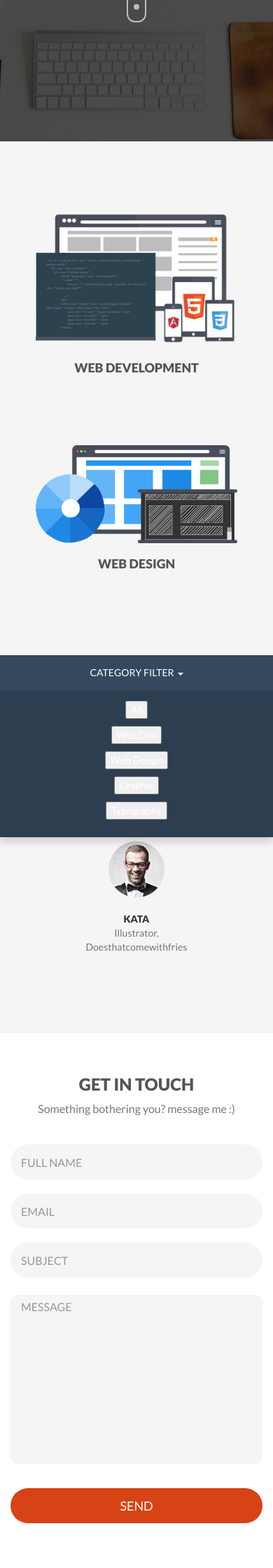
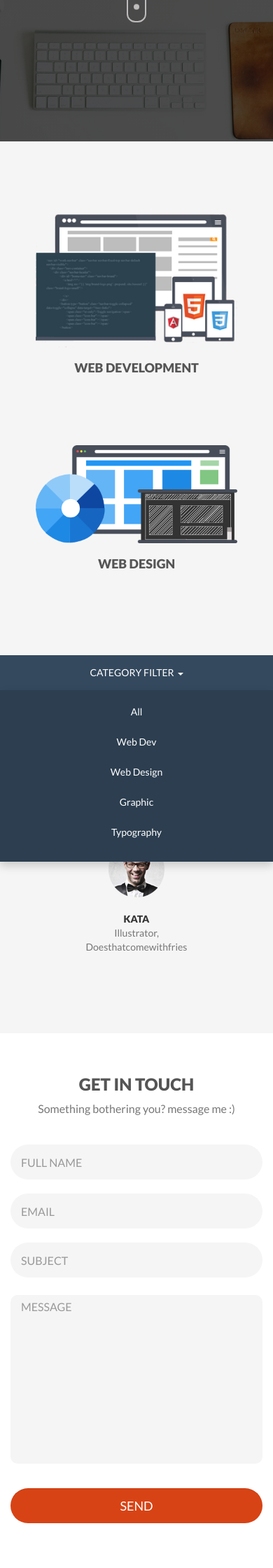
Before and after one commit to rensramos/rensramos, a Jekyll site: the page built from index.html, in a window 390 px wide. Shown: the part 366-2606 px from the top of the page at 70% size. Built offline with Jekyll 4.4.1, drawn with Linux system fonts in a browser that asks for light colours; nearby versions of some CDN libraries.

Commit message:
Update category menu

```diff
--- a/_sass/home.sass
+++ b/_sass/home.sass
@@ -447,12 +447,57 @@ footer
             font-size: 38px
           .typed-cursor
             font-size: 38px
+
   #project
     .filter-section
       .filter-group
+        width: 100%
         .filter
-          margin-left: 5px
-          margin-right: 5px
+          margin-left: 0
+          margin-right: 0
+          padding-left: 0
+          padding-right: 0
+          width: 50%
+          float: left
+      .dropdown
+        .dropdown-toggle
+          display: block
+          width: 100%
+          background-color: #34495e
+          color: white
+          box-shadow: none
+          border: none
+          height: 50px
+          text-transform: uppercase
+          .caret
+            margin-left: 5px
+        .dropdown-menu
+          background-color: #2c3e50
+          display: block
+          width: 100%
+          margin: 0
+          border-radius: 0
+          border: none
+          padding-top: 15px
+          padding-bottom: 15px
+          .button-item
+            text-align: center
+            margin-bottom: 10px
+            .filter
+              margin-top: 5px
+              margin-bottom: 5px
+              background-color: transparent
+              color: white
+
+              outline: none
+              border-top: none
+              border-left: none
+              border-right: none
+              border-bottom: 1px solid transparent
+              &:hover, &.active
+                border-bottom: 1px solid #ffffff
+
+
 
   #testimonial
     .section-container
@@ -513,43 +558,6 @@ footer
             .image
               max-width: 80%
 
-  #project
-    .filter-section
-      .filter-group
-        width: 100%
-        .filter
-          margin-left: 0
-          margin-right: 0
-          padding-left: 0
-          padding-right: 0
-          width: 50%
-          float: left
-      .dropdown
-        .dropdown-toggle
-          display: block
-          width: 100%
-          background-color: #34495e
-          color: white
-          box-shadow: none
-          border: none
-          height: 50px
-          text-transform: uppercase
-          .caret
-            margin-left: 5px
-        .dropdown-menu
-          background-color: #2c3e50
-          display: block
-          width: 100%
-          margin: 0
-          border-radius: 0
-          border: none
-          padding-top: 15px
-          padding-bottom: 15px
-          .button-item
-            text-align: center
-            margin-bottom: 10px
-            .filter
-              color: white
 
     #project-container
       .section-url
```
